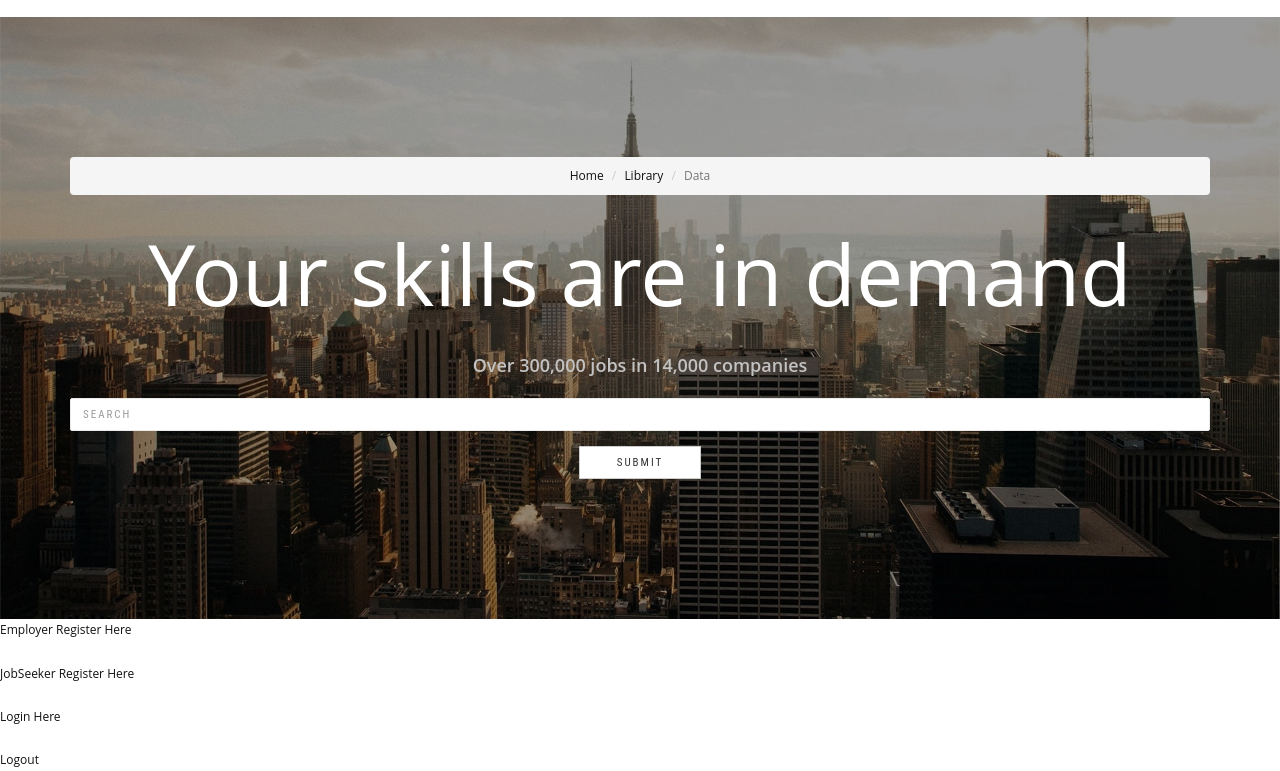
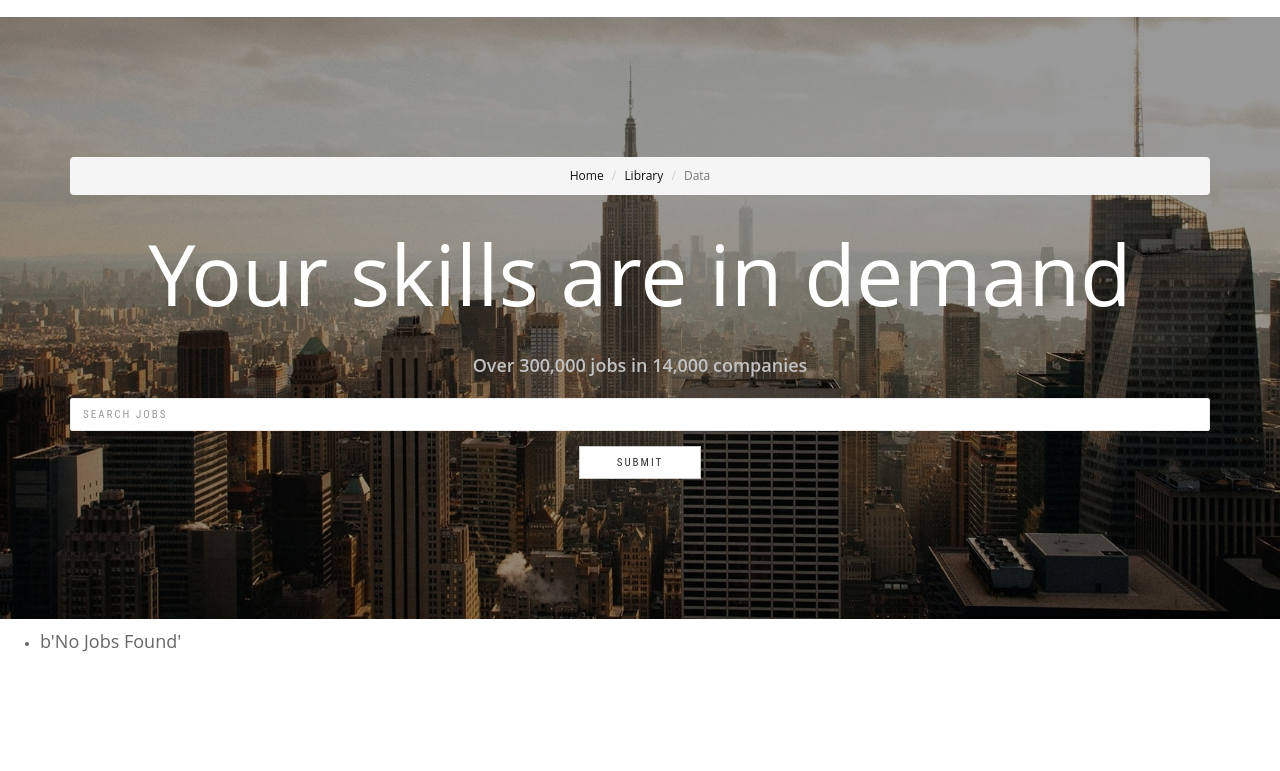
Before and after one commit to dhruv-3d/Job-Portal-Project, a Django app: page / in a window 1280 px wide. Shown: the part 55-826 px from the top of the page. After the commit the page ends 707 px from the top, so only its background shows below. Run offline with Django 3.2, Linux system fonts and the light colour scheme; data comes from the database, SQL or seed files in the repository; both versions use the stored data as it was after the commit; some libraries are stand-ins or nearby versions.

Commit message:
Dhruv-Job Listing and Search View

```diff
--- a/job_portal_project/settings.py
+++ b/job_portal_project/settings.py
@@ -53,14 +53,14 @@ REGISTRATION_OPEN = True
 ACCOUNT_ACTIVATION_DAYS = 7
 
 # If True, the user will be automatically logged in.
-REGISTRATION_AUTO_LOGIN = True
+REGISTRATION_AUTO_LOGIN = True   #but aa use nathi kairu
 
 # The page you want users to arrive at after they successfully log in
-LOGIN_REDIRECT_URL = '/jportal/'
+LOGIN_REDIRECT_URL = '/jportal/' #aa use kairu che
 
 # The page users are directed to if they are not logged in,
 # and are trying to access pages requiring authentication
-LOGIN_URL = '/accounts/login/'
+LOGIN_URL = '/accounts/login/' #aa pan use kairu che
 
 
 
--- a/jportal/views.py
+++ b/jportal/views.py
@@ -48,7 +48,9 @@ def index(request):
         except e.DoesNotExist:
             pass
 
-    return render(request, 'jportal/index.html', {'content':'YO'})
+    context_dict['jobs'] = job_listing(request)
+
+    return render(request, 'jportal/index.html', context_dict)
 
 def about(request):
     return HttpResponse("About Page")
@@ -79,7 +81,7 @@ def employer_reg(request):
 
             emp_user.save()
 
-            return redirect('/jportal/')
+            return index(request)
 
         else:
             print(employer_form.errors)
@@ -96,7 +98,7 @@ def jobseeker_reg(request):
     job_seek = JobSeekerForm()
 
     print(request)
-    if request.method == 'POST' and 'job_submit' in request.POST:
+    if request.method == 'POST' and 'jobsubmit' in request.POST:
         user_form = UserForm(request.POST)
         job_seek = JobSeekerForm(request.POST, request.FILES)
         if user_form.is_valid() and job_seek.is_valid():
@@ -114,7 +116,7 @@ def jobseeker_reg(request):
             seeker_user.user_id = usr_obj.id
             seeker_user.save()
 
-            return redirect('/jportal/')
+            return index(request)
 
         else:
             print(user_form.errors)
@@ -294,23 +296,31 @@ def resume(request):
     return render(request, 'jportal/resume.html', {'form': form})
 
 #----vidushi's------------------------
-#testing remaining..
+#----overwritten and made it int ojob search function---
 def job_listing(request, *args, **kwargs):
     print(request)
     context_dict = {}
 
-    if request.method == 'GET':
+    if request.method == 'GET' and "showjobs" in request.GET :
         try:
             emp = Employer.objects.get(user_id=request.user.id)
             jobs = AddJob.objects.filter(employer_id=emp.id)
         except AddJob.DoesNotExist:
             return HttpResponse("No Jobs Posted")
 
-    elif request.method == 'POST':
+    elif request.method == 'GET' and "search" in request.GET:
+
+        '''
         cat_title = kwargs('cat_title', None)
         subcat_name = kwargs('subcat_name', None)
         job_title = kwargs('job_title', None)
         #emp_id = kwargs('emp_id', None)
+        '''
+
+        cat_title = None
+        subcat_name = None
+        job_title = request.GET.get('jobtitle')
+        print("aa job mailu :",job_title)
         try:
             if cat_title:
                 cat = Category.objects.get(title=cat_title)
@@ -323,16 +333,16 @@ def job_listing(request, *args, **kwargs):
 
         try:
             if job_title:
-                    jobs = AddJob.objects.filter(title=job_title)
+                jobs = AddJob.objects.filter(title=job_title)
+                return jobs
         except:
             return HttpResponse("No Jobs Found")
 
 
     #context_dict['category'] = cat
     #context_dict['subcategory'] = subcat
-    context_dict['jobs'] = jobs
 
-    return jobs
+    return HttpResponse("No Jobs Found")
 
 #testing remaining..
 def show_appliers(request):
--- a/templates/jportal/base.html
+++ b/templates/jportal/base.html
@@ -40,6 +40,7 @@
 								<li><a href="#">Sevices</a></li>
 								<li><a href="#">Contact Us</a></li>
 								{% if user.is_authenticated %}
+								<li><a href=/logout/>Logout</a></li>
 								<p class="navbar-text navbar-right">Signed in as <a href="#" class="navbar-link">{{user.username}}</a></p>
 								{%else%}
 								<li><a href="/login/"><span class="glyphicon glyphicon-log-in"></span> LogIn</a></li>
--- a/templates/jportal/employer_profile.html
+++ b/templates/jportal/employer_profile.html
@@ -41,7 +41,7 @@
 
         <!--- TO SHOW EMPLOYER"S JOBS -->
         <div>
-            <button type="button" data-toggle="collapse" data-target="#showjobs">Show Posted Jobs</button>
+            <button type="button" name="showjobs" data-toggle="collapse" data-target="#showjobs">Show Posted Jobs</button>
             <div id="showjobs" class="collapse">
                 {% include 'jportal/job_listing.html'%}
             </div>
--- a/templates/jportal/index.html
+++ b/templates/jportal/index.html
@@ -13,28 +13,32 @@
 					<li><a href="#">Library</a></li>
 					<li class="active">Data</li>
 			</ol>
-		  <h3 style="font-size:calc(5.65476vw + 11.90476px); font-weight:400;">Your skills are in demand</h3>
-		  <p><h4 style="font-size: 18px;color: #c2c2c2; font-weight:600;">Over 300,000 jobs in 14,000 companies</h4></p>
-		  <form role="search">
+
+		  <h3 style="font-size:calc(5.65476vw + 11.90476px); font-weight:400;">
+				Your skills are in demand
+			</h3>
+		  <p><h4 style="font-size: 18px;color: #c2c2c2; font-weight:600;">
+				Over 300,000 jobs in 14,000 companies
+			</h4></p>
+
+			<!-- Job Search functionality -->
+		  <form name="searchjob" method="GET" action="{% url 'job_listing' %}">
 				<div class="form-group">
-			  <input type="text" class="form-control" placeholder="Search">
+					<input name ="jobtitle" type="text" class="form-control" placeholder="Search Jobs">
 				</div>
-			<button type="submit" class="btn btn-default">Submit</button>
+				<button type="submit" name="search" class="btn btn-default">Submit</button>
 			</form>
+
 		</div>
 	  </div>
 	</div>
 </section>
 
-<a href="/jportal/employer_register/">Employer Register Here</a>
-<br />
-<br />
-<a href="/jportal/jobseeker_register/">JobSeeker Register Here</a>
-<br />
-<br />
-<a href="/login/">Login Here</a>
-<br />
-<br />
-<a href="/logout/">Logout</a>
-
+	<div>
+		{% if jobs %}
+			<div>
+				{% include 'jportal/job_listing.html' %}
+			</div>
+		{% endif %}
+	</div>
 {% endblock %}
--- a/templates/jportal/job_listing.html
+++ b/templates/jportal/job_listing.html
@@ -5,11 +5,14 @@
 	Job Listing
 {% endblock %}
 
+{% block nav_block %}
+{% endblock %}
+
 {% block body_block %}
     {% if jobs %}
         {% for job in jobs %}
         <ul>
-            <li><h3>{{job.title}}</h3></li>
+            <li><h4>{{job.title}}</h4></li>
         </ul>
         {% endfor %}
     {% endif %}
--- a/templates/registration/employer_register.html
+++ b/templates/registration/employer_register.html
@@ -2,7 +2,7 @@
 {% load staticfiles %}
 
 {% block title_block %}
-	Employer Registration
+    Employer Registration
 {% endblock %}
 {% block nav_block %}
 
@@ -14,5 +14,6 @@
             {{ e.user_form.as_p }}
             {{ e.employer_form.as_p }}
             <input type="submit" name="emp_submit" value="Register">
+
     </form>
 {% endblock %}
```
Also changed, not shown: templates/registration/register.html (+6 -2 lines), db.sqlite3, media/employer_pic/Screen_Shot_2018-01-30_at_9.35.40_AM.png (added). Lines whose indentation alone changed are shown as unchanged.
